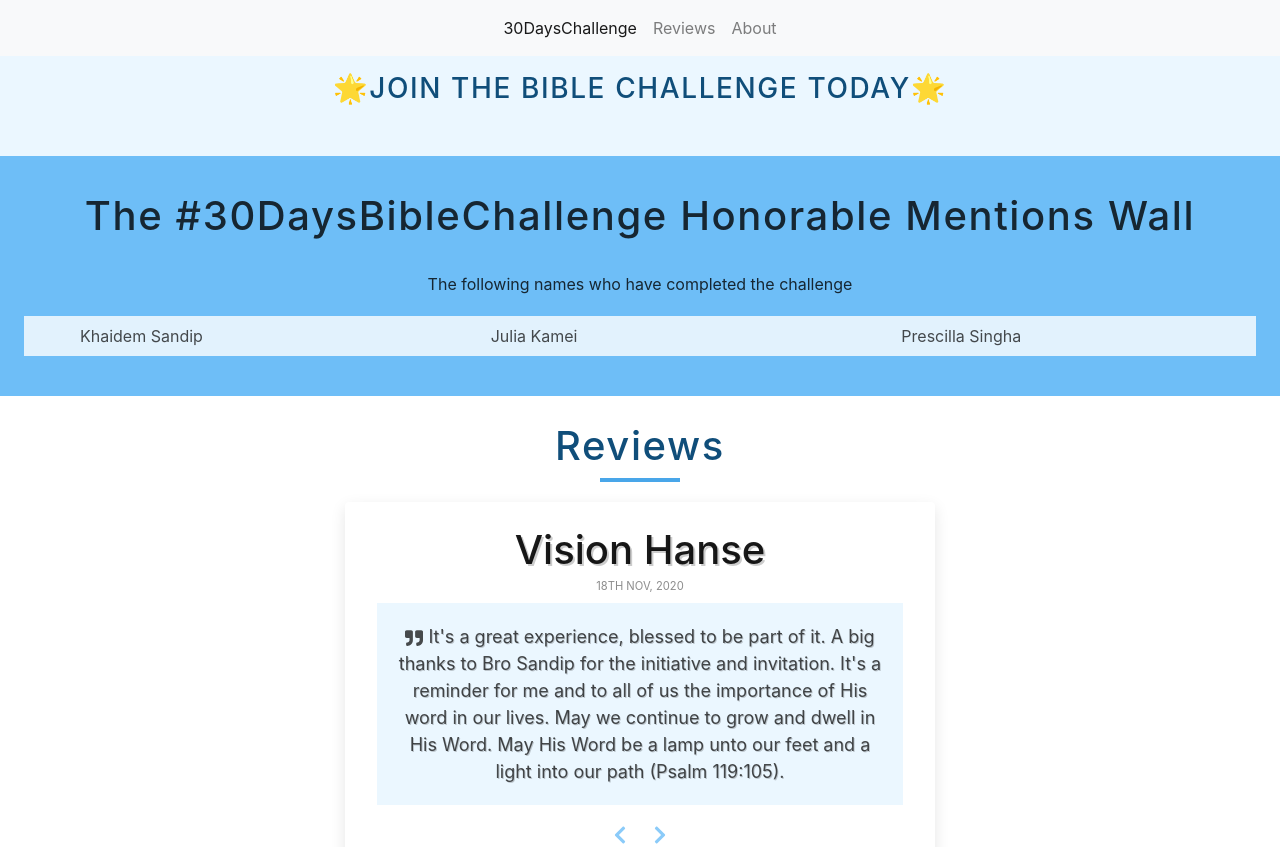
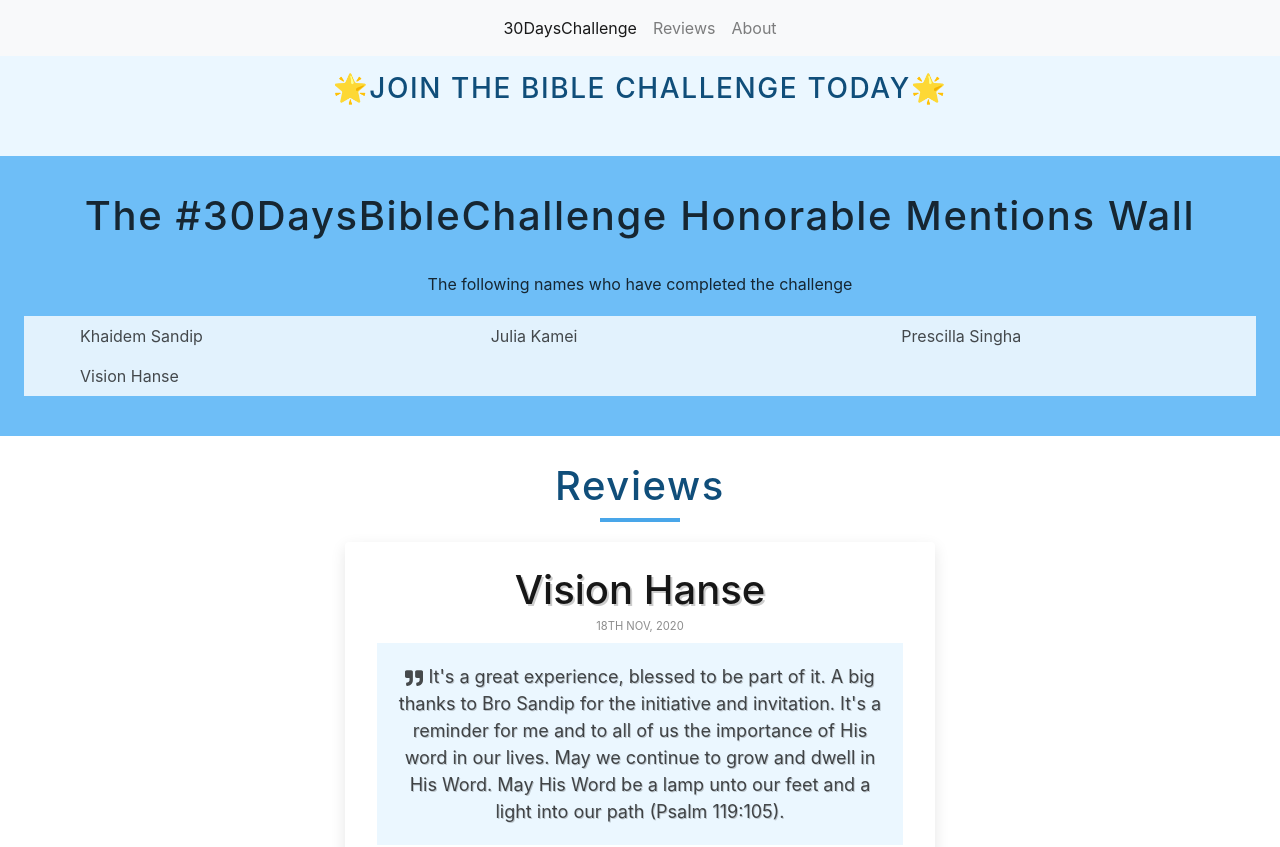
Before and after one commit to KaidenCoder/BibleChallenges, a React (Create React App) app: page / in a window 1280 px wide. Shown: the top 847 px of the page. Built offline with nearby package versions, Linux system fonts and the light colour scheme.

Commit message:
name added

```diff
--- a/src/challenge/thirty.js
+++ b/src/challenge/thirty.js
@@ -14,6 +14,11 @@ const Thirty = () => {
                     <div className="col px-md-5"><div className="p-2 border-none ">Julia Kamei</div></div>
                     <div className="col px-md-5"><div className="p-2 border-none ">Prescilla Singha</div></div>
                 </div>
+                <div className="row mx-md-n3" style={{ background: "rgba(255,255,255,0.8)", color: "rgba(0,0,0,0.7)" }}>
+                    <div className="col px-md-5"><div className="p-2 border-none ">Vision Hanse</div></div>
+                    <div className="col px-md-5"><div className="p-2 border-none "></div></div>
+                    <div className="col px-md-5"><div className="p-2 border-none "></div></div>
+                </div>
             </div>
             <Reviews />
 
```
